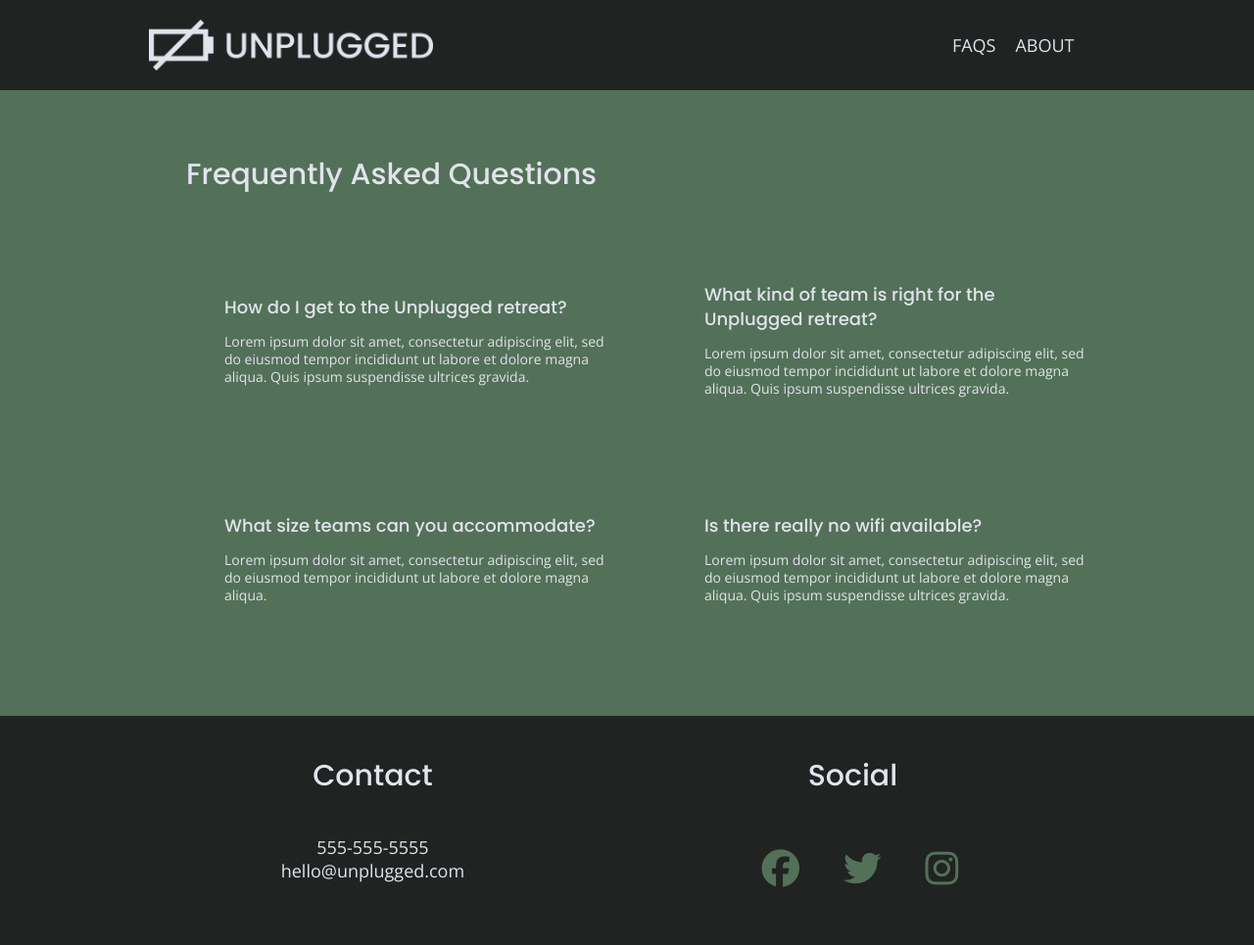
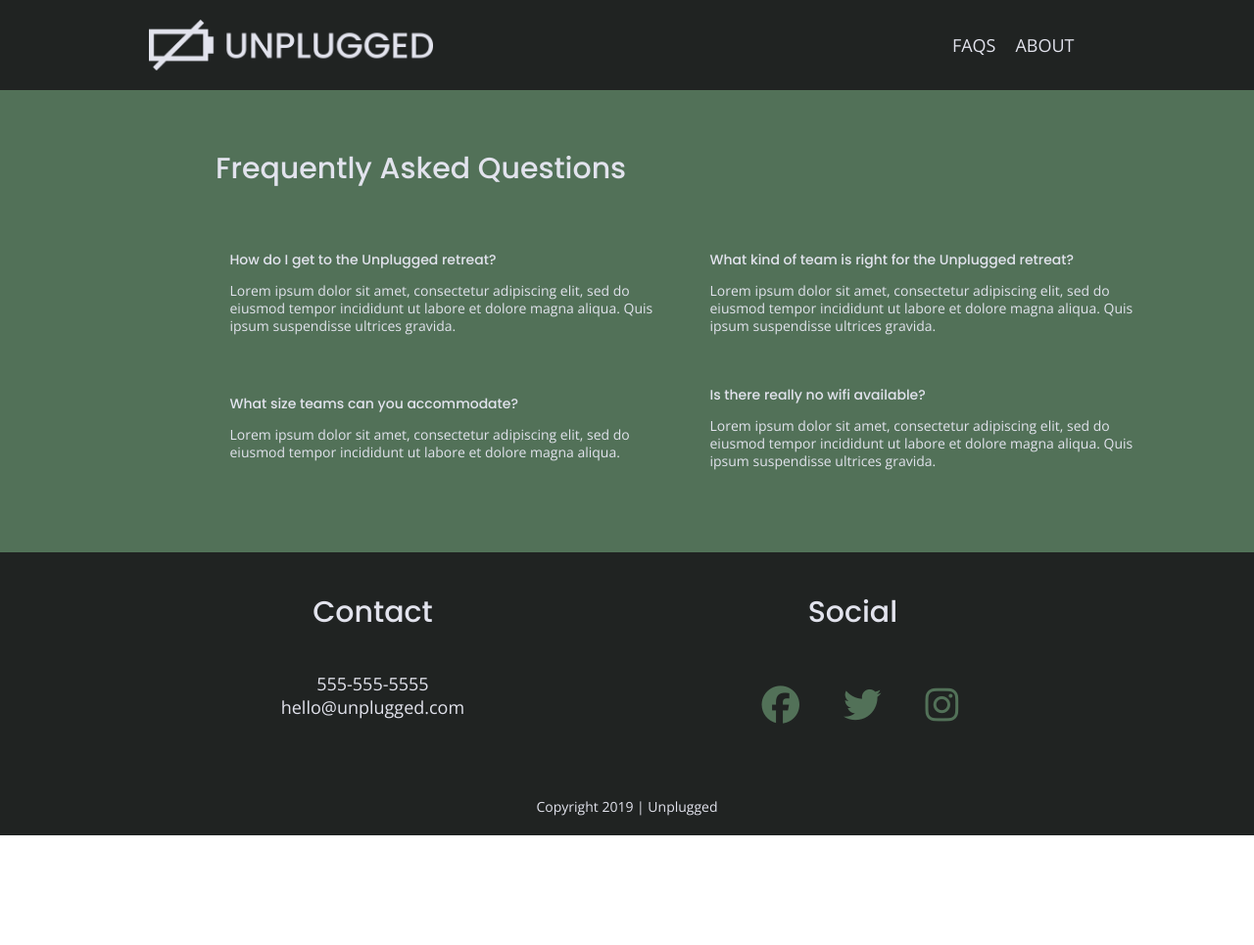
Before and after one commit to juanmatthew/unplugged-project, a website: page faqs/index.html in a window 1280 px wide. Shown: the top 965 px of the page at 98% size. After the commit the page ends 853 px from the top, so only its background shows below. Drawn offline with nearby package versions, Linux system fonts and the light colour scheme.

Commit message:
Updated the faq page for mobile and desktop breakpoints and adjusted the spacing for the content

```diff
--- a/css/main.css
+++ b/css/main.css
@@ -545,23 +545,40 @@ footer .social-icons p {
 
 
 /*--------------FAQ PAGE----------------*/
+
+/*CORRECT CODE FROM HELPER CODE ADDED*/
 .faq {
   background-color: #527158;
   padding: 10px 10px 30px 10px;
-
+  display: flex;
+  justify-content: center;
+  align-items: center;
+  flex-flow: row wrap;
 }
 
 .faq-content h4 {
   margin-bottom: 0;
 
 }
+.faq .content-wrapper {
+  margin: 50px 0 0 0;
+  display: flex;
+  justify-content: center;
+  align-items: center;
+  flex-flow: row wrap;
+}
 
 .faq-content {
   margin-bottom: 20px;
 
 }
 
-/*CORRECT CODE FROM HELPER CODE ADDED*/
+.faq h2 {
+  margin-bottom: 40px;
+  line-height: 1;
+}
+
+
 
 /* ==========================================================================
    Helper classes
@@ -1018,21 +1035,23 @@ footer .social-icons p {
 
   .faq .content-wrapper {
     margin: 20px 50px;
-    display: flex;
-    justify-content: center;
-    align-items: center;
-    flex-flow: row wrap;
+    justify-content: space-between;
   }
 
   .faq-content {
-    flex-basis: 40%;
-    padding: 30px;
-
+    flex-basis: 45%;
+   /* padding: 30px;*/
   }
 
   /*CORRECT CODE FROM HELPER CODE ADDED*/
   .faq h2 {
     width: 100%;
+  }
+
+  .faq h4,
+  .faq p {
+      font-size: 0.875em;
+      line-height: 18px;
   }
 
   /*
```
